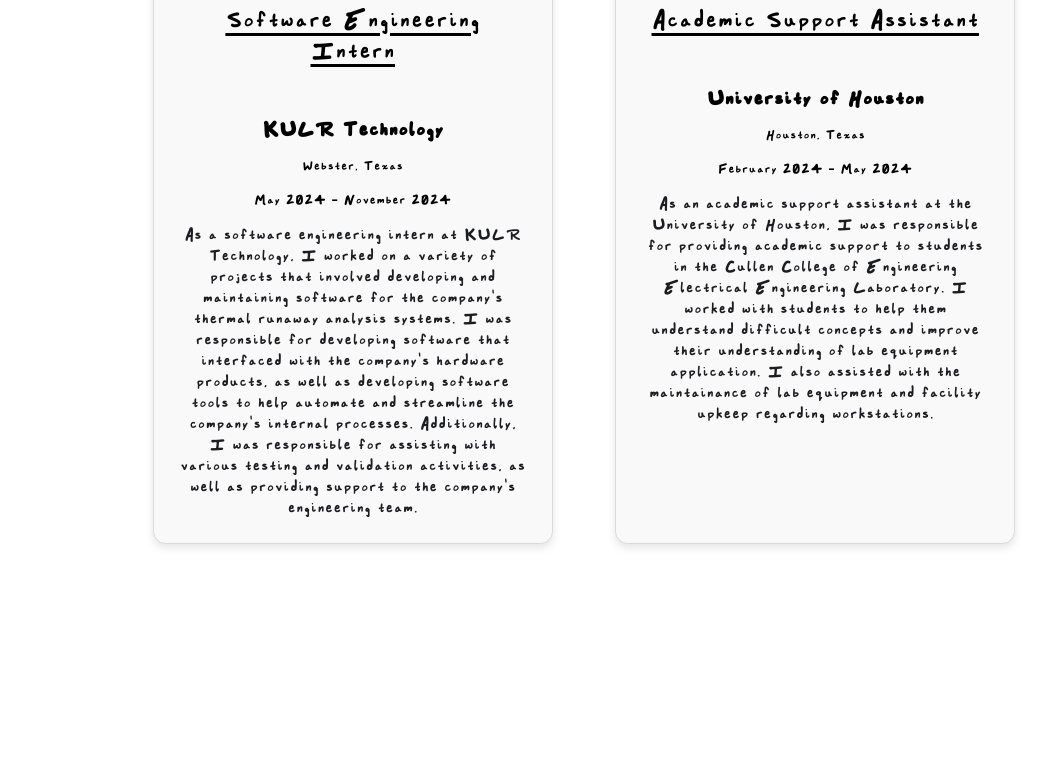
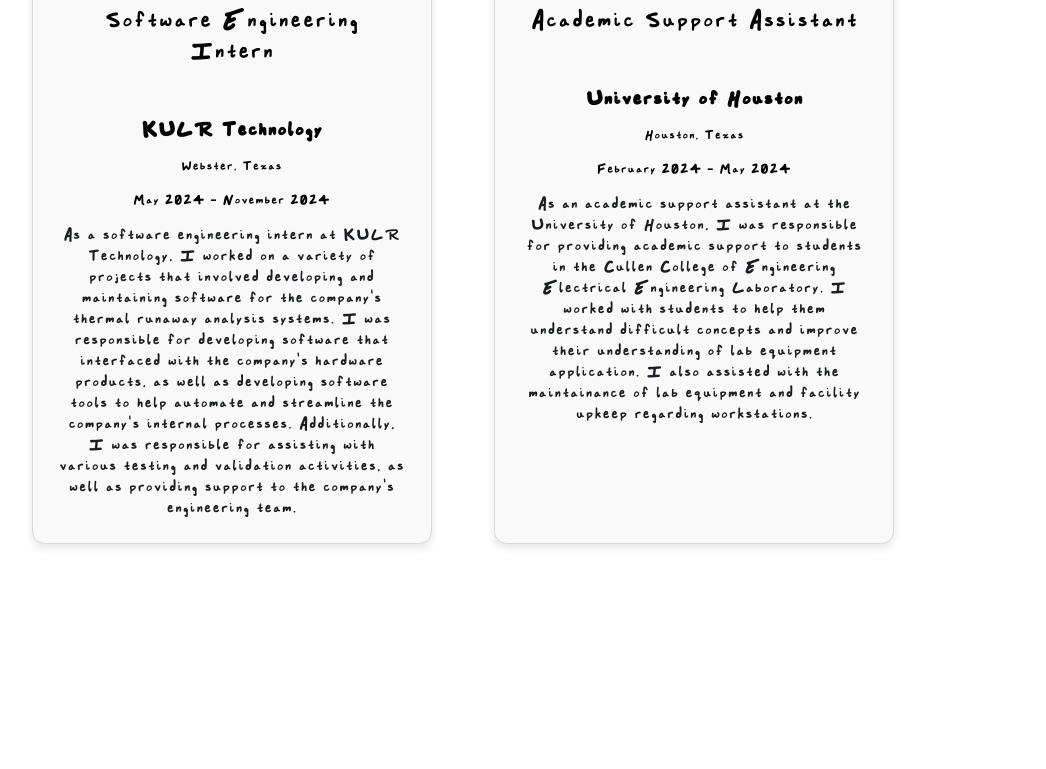
Before and after one commit to alexander-tu/website, a plain HTML site: page index.html in a window 1280 px wide. Shown: the part 1970-2739 px from the top of the page, without its empty margins (56-1102 px from the left). Drawn offline with nearby package versions, Linux system fonts and the light colour scheme.

Commit message:
Update styles.css

```diff
--- a/styles.css
+++ b/styles.css
@@ -188,25 +188,20 @@
     margin-bottom: 2rem;
     font-size: 1.5rem;
     font-weight: 500;
-    text-decoration: underline;
+    /* text-decoration: underline; */
 }
 
-.project-subsection {
-    width: 100%;
-    margin-bottom: 4rem; /* Add space between subsections */
-}
-
+/* Removed centering styles for experience-scroll-container */
 .experience-scroll-container {
     display: flex;
-    justify-content: center; /* Center the child items horizontally */
     gap: 1.5rem;
     padding: 1rem;
     width: 100%;
     max-width: 1600px;
-    overflow-x: auto;
-    margin: 0 auto;
+    overflow-x: auto; /* Horizontal scrolling enabled */
 }
 
+/* Experience Box */
 .experience-box {
     flex: 0 0 16rem; /* Fixed width for the boxes */
     text-align: center;
@@ -224,7 +219,7 @@
     box-shadow: 0 6px 12px rgba(0, 0, 0, 0.15);
 }
 
-
+/* Experience Box Image */
 .experience-box img {
     width: 100%;
     height: 12rem; /* Set a fixed height to make the images consistent */
@@ -263,6 +258,7 @@
         width: 20rem; /* Keep the box width consistent */
     }
 }
+
 
 /* Projects Section */
 #projects-section {
```
